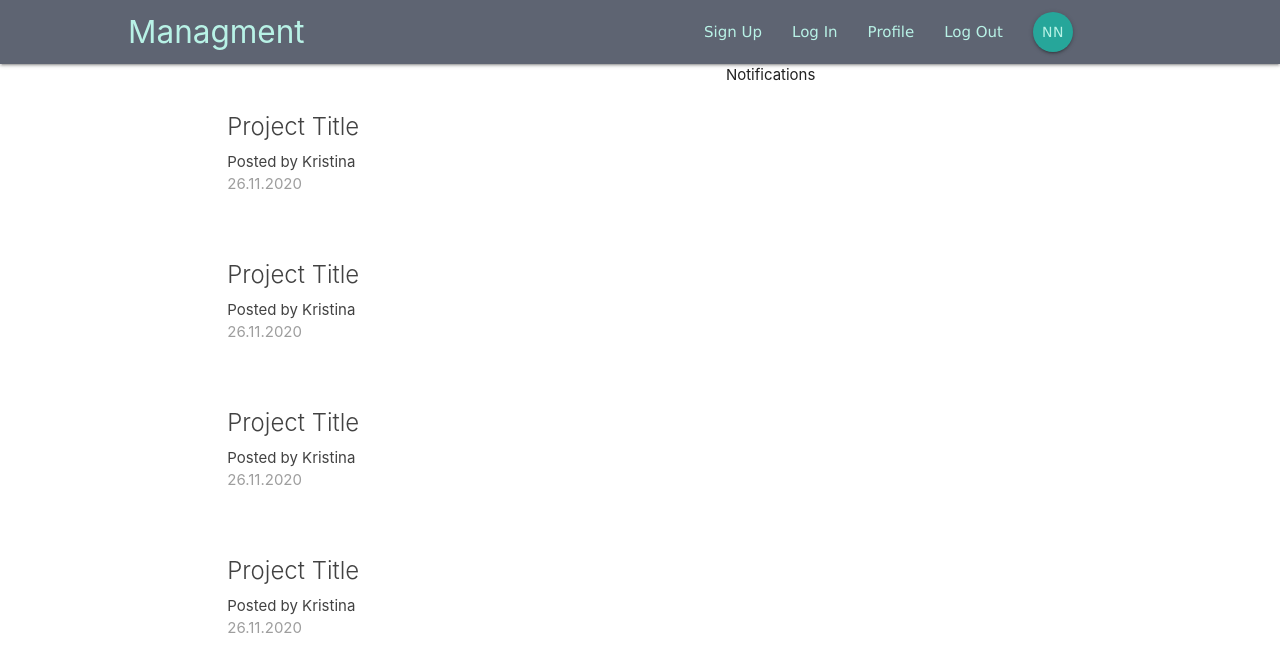
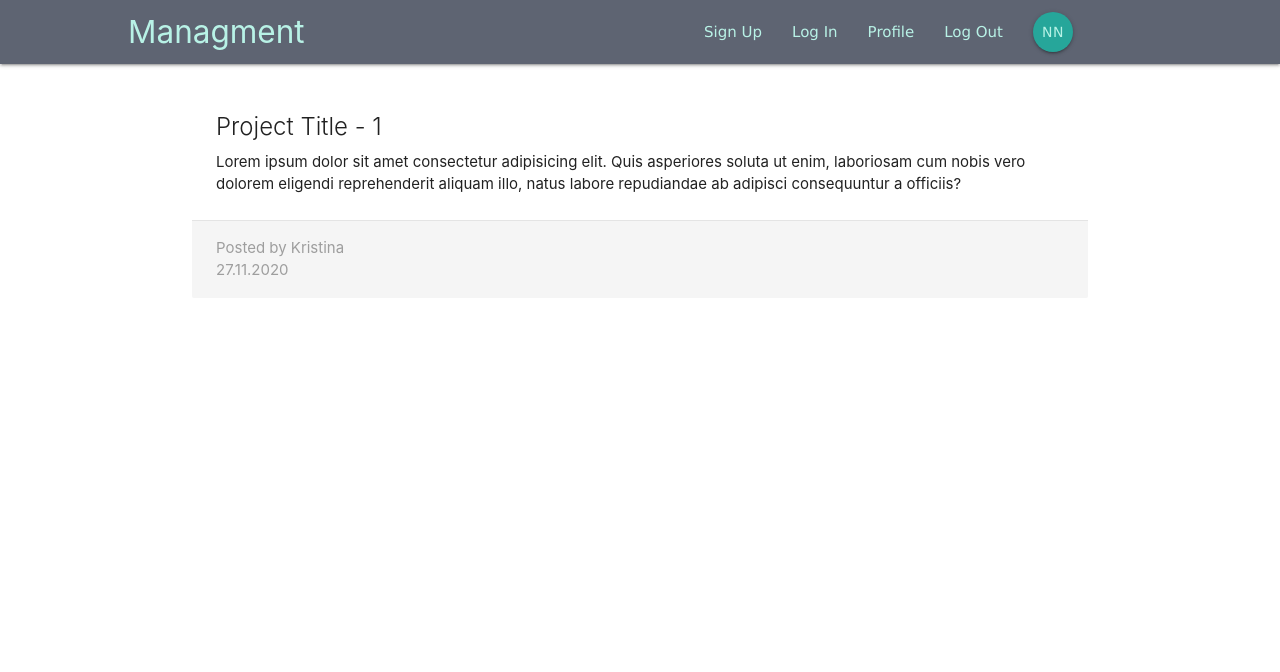
Before and after one commit to Kristina-11/ProjectManagment, a React (Create React App) app: page /project/1 in a window 1280 px wide. Shown: the top 672 px of the page. Built offline with nearby package versions, Linux system fonts and the light colour scheme.

Commit message:
Put some dummy data in ProjectDetails, added Route and passed props

```diff
--- a/src/App.js
+++ b/src/App.js
@@ -2,13 +2,15 @@
 const { Switch, Route } = require("react-router-dom");
 const { default: Navbar } = require("./Components/Content/Nav");
 const { default: Dashboard } = require("./Components/Home/Dashboard");
+const { default: ProjectDetails } = require("./Components/Project/ProjectDetails");
 
 function App() {
   return (
     <div className="App">
       <Navbar />
       <Switch>
-        <Route path="/" component={Dashboard} />
+        <Route exact path="/" component={Dashboard} />
+        <Route path="/project/:id" component={ProjectDetails} />
       </Switch>
     </div>
   );
--- a/src/Components/Project/ProjectDetails.js
+++ b/src/Components/Project/ProjectDetails.js
@@ -0,0 +1,20 @@
+const ProjectDetails = (props) => {
+    console.log(props)
+    const id = props.match.params.id;
+    return (
+        <div className="container section project-details">
+            <div className="card z-depth-0">
+                <div className="card-content">
+                    <span className="card-title">Project Title - {id}</span>
+                    <p>Lorem ipsum dolor sit amet consectetur adipisicing elit. Quis asperiores soluta ut enim, laboriosam cum nobis vero dolorem eligendi reprehenderit aliquam illo, natus labore repudiandae ab adipisci consequuntur a officiis?</p>
+                </div>
+                <div className="card-action grey lighten-4 grey-text">
+                    <div>Posted by Kristina</div>
+                    <div>27.11.2020</div>
+                </div>
+            </div>
+        </div>
+     );
+}
+
+export default ProjectDetails;
```
Also changed, not shown: 1 other file (tests, documents, lock files or other folders).
